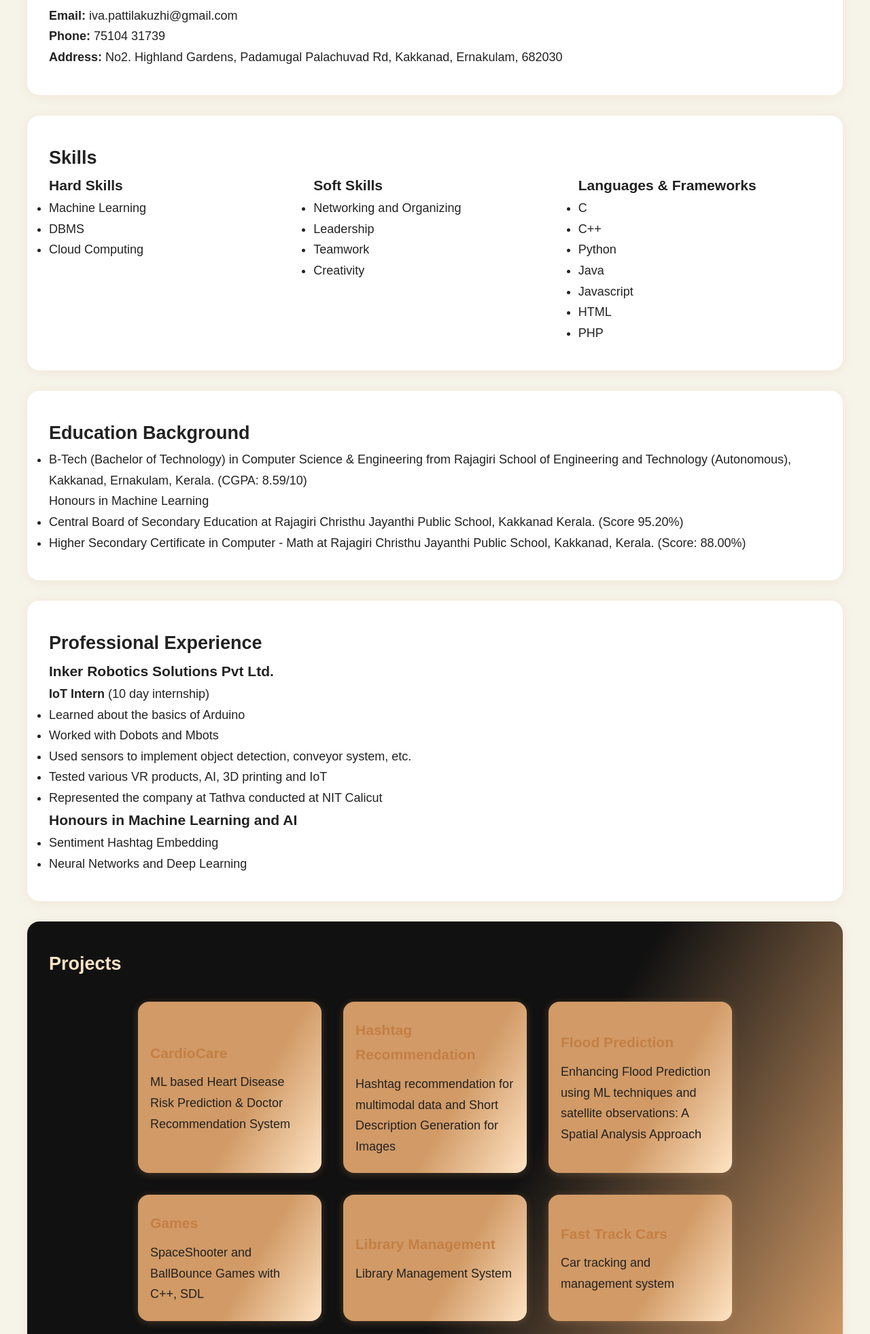
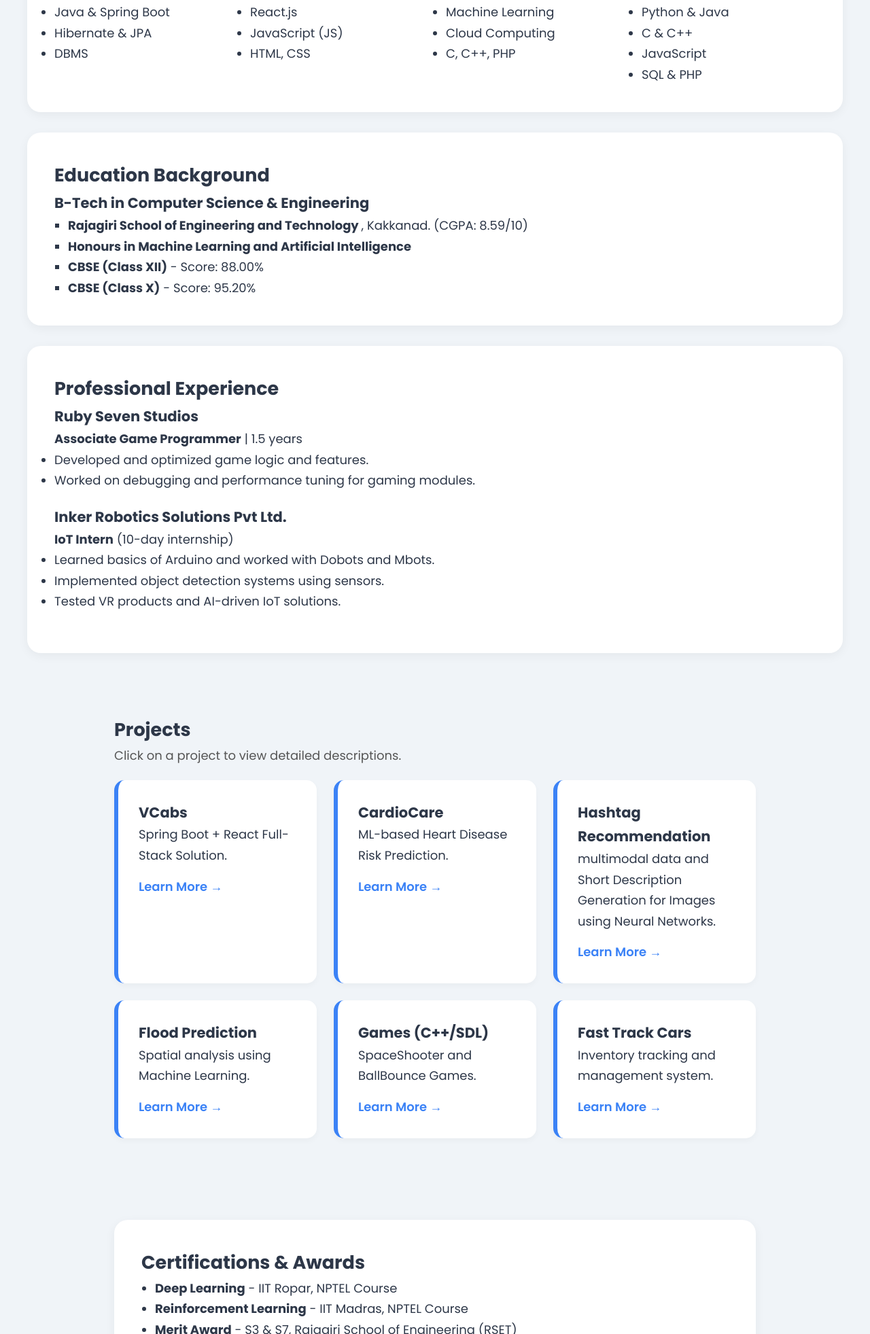
Before and after one commit to 1vasony/Portfolio_Iva, a plain HTML site: page index.html in a window 1280 px wide. Shown: the part 837-2800 px from the top of the page at 68% size. Drawn offline with Linux system fonts and the light colour scheme.

Commit message:
latest updates

```diff
--- a/index.html
+++ b/index.html
@@ -3,10 +3,11 @@
 <head>
     <meta charset="UTF-8">
     <meta name="viewport" content="width=device-width, initial-scale=1.0">
-    <title>Document</title>
+    <title>Iva Sony | Portfolio</title>
+    <link href="https://fonts.googleapis.com/css2?family=Poppins:wght@300;400;500;600;700&display=swap" rel="stylesheet">
     <link rel="stylesheet" href="style.css">
 </head>
-<body background="">
+<body>
 
     <header>
         <h1>My Portfolio</h1>
@@ -31,48 +32,43 @@
 
     <section id="about" class="about">
         <h2>About Me</h2>
-        <p>I am a BTech Computer Science Graduate, and I'm actively seeking a multifaceted role within a flourishing environment that not only challenges me but also provides opportunities for professional growth as well as personal. Looking forward to continuously improve my skills through learning and development, dive into cutting-edge technology and to remain at the forefront of innovation.</p>
-    </section>
-
-    <section id="contact" class="contact">
-        <h2>Contact</h2>
-        <ul style="list-style:none; padding-left:0;">
-            <li><strong>Email:</strong> iva.pattilakuzhi@gmail.com</li>
-            <li><strong>Phone:</strong> 75104 31739</li>
-            <li><strong>Address:</strong> No2. Highland Gardens, Padamugal Palachuvad Rd, Kakkanad, Ernakulam, 682030</li>
-        </ul>
+        <p>I am a BTech Computer Science Graduate, and I'm actively seeking a multifaceted role within a flourishing environment that not only challenges me but also provides opportunities for professional growth as well as personal.</p>
     </section>
 
     <section id="skills" class="about">
         <h2>Skills</h2>
         <div style="display:flex; flex-wrap:wrap; gap:32px;">
             <div style="flex:1; min-width:220px;">
-                <h3>Hard Skills</h3>
+                <h3>Backend & Database</h3>
                 <ul>
-                    <li>Machine Learning</li>
+                    <li>Java & Spring Boot</li>
+                    <li>Hibernate & JPA</li>
                     <li>DBMS</li>
-                    <li>Cloud Computing</li>
                 </ul>
             </div>
             <div style="flex:1; min-width:220px;">
-                <h3>Soft Skills</h3>
+                <h3>Frontend & Web</h3>
                 <ul>
-                    <li>Networking and Organizing</li>
-                    <li>Leadership</li>
-                    <li>Teamwork</li>
-                    <li>Creativity</li>
+                    <li>React.js</li>
+                    <li>JavaScript (JS)</li>
+                    <li>HTML, CSS</li>
                 </ul>
             </div>
             <div style="flex:1; min-width:220px;">
-                <h3>Languages & Frameworks</h3>
+                <h3>Other Technical</h3>
                 <ul>
-                    <li>C</li>
-                    <li>C++</li>
-                    <li>Python</li>
-                    <li>Java</li>
-                    <li>Javascript</li>
-                    <li>HTML</li>
-                    <li>PHP</li>
+                    <li>Machine Learning</li>
+                    <li>Cloud Computing</li>
+                    <li>C, C++, PHP</li>
+                </ul>
+            </div>
+            <div style="flex:1; min-width:220px;">
+            <h3>Languages</h3>
+            <ul>
+                <li>Python & Java</li>
+                <li>C & C++</li>
+                <li>JavaScript</li>
+                <li>SQL & PHP</li>
             </ul>
         </div>
         </div>
@@ -80,79 +76,114 @@
 
     <section id="education" class="about">
         <h2>Education Background</h2>
-        <ul>
-            <li>B-Tech (Bachelor of Technology) in Computer Science & Engineering from Rajagiri School of Engineering and Technology (Autonomous), Kakkanad, Ernakulam, Kerala. (CGPA: 8.59/10)<br>Honours in Machine Learning</li>
-            <li>Central Board of Secondary Education at Rajagiri Christhu Jayanthi Public School, Kakkanad Kerala. (Score 95.20%)</li>
-            <li>Higher Secondary Certificate in Computer - Math at Rajagiri Christhu Jayanthi Public School, Kakkanad, Kerala. (Score: 88.00%)</li>
+        <div>
+            <h3><b>B-Tech in Computer Science & Engineering</b></h3>
+        </div>
+        <ul style="list-style-type: square; padding-left: 20px;">
+            <li><b>Rajagiri School of Engineering and Technology </b>, Kakkanad. (CGPA: 8.59/10)</li>
+            <li><b>Honours in Machine Learning and Artificial Intelligence</b></li>
+            <li><b>CBSE (Class XII)</b> - Score: 88.00%</li>
+            <li><b>CBSE (Class X)</b> - Score: 95.20%</li>
         </ul>
     </section>
 
     <section id="experience" class="about">
         <h2>Professional Experience</h2>
-        <div>
-            <h3>Inker Robotics Solutions Pvt Ltd.</h3>
-            <p><strong>IoT Intern</strong> (10 day internship)</p>
+        <div style="margin-bottom: 20px;">
+            <h3>Ruby Seven Studios</h3>
+            <p><strong>Associate Game Programmer</strong> | 1.5 years</p>
             <ul>
-                <li>Learned about the basics of Arduino</li>
-                <li>Worked with Dobots and Mbots</li>
-                <li>Used sensors to implement object detection, conveyor system, etc.</li>
-                <li>Tested various VR products, AI, 3D printing and IoT</li>
-                <li>Represented the company at Tathva conducted at NIT Calicut</li>
+                <li>Developed and optimized game logic and features.</li>
+                <li>Worked on debugging and performance tuning for gaming modules.</li>
             </ul>
         </div>
-        <div>
-            <h3>Honours in Machine Learning and AI</h3>
+
+        <div style="margin-bottom: 20px;">
+            <h3>Inker Robotics Solutions Pvt Ltd.</h3>
+            <p><strong>IoT Intern</strong> (10-day internship)</p>
             <ul>
-                <li>Sentiment Hashtag Embedding</li>
-                <li>Neural Networks and Deep Learning</li>
+                <li>Learned basics of Arduino and worked with Dobots and Mbots.</li>
+                <li>Implemented object detection systems using sensors.</li>
+                <li>Tested VR products and AI-driven IoT solutions.</li>
             </ul>
         </div>
     </section>
 
     <section id="projects" class="projects">
         <h2>Projects</h2>
+        <p style="margin-bottom: 20px; color: #555;">Click on a project to view detailed descriptions.</p>
         <div class="project-container">
-            <div class="project-card">
+            <div class="project-card" onclick="openProject('vcabs')">
+                <h3>VCabs</h3>
+                <p>Spring Boot + React Full-Stack Solution.</p>
+                <span class="more-link">Learn More →</span>
+            </div>
+
+            <div class="project-card" onclick="openProject('cardiocare')">
                 <h3>CardioCare</h3>
-                <p>ML based Heart Disease Risk Prediction & Doctor Recommendation System</p>
+                <p>ML-based Heart Disease Risk Prediction.</p>
+                <span class="more-link">Learn More →</span>
             </div>
-            <div class="project-card">
+
+            <div class="project-card" onclick="openProject('hashtag')">
                 <h3>Hashtag Recommendation</h3>
-                <p>Hashtag recommendation for multimodal data and Short Description Generation for Images</p>
+                <p>multimodal data and Short Description Generation for Images using Neural Networks.</p>
+                <span class="more-link">Learn More →</span>
             </div>
-            <div class="project-card">
+
+            <div class="project-card" onclick="openProject('flood')">
                 <h3>Flood Prediction</h3>
-                <p>Enhancing Flood Prediction using ML techniques and satellite observations: A Spatial Analysis Approach</p>
+                <p>Spatial analysis using Machine Learning.</p>
+                <span class="more-link">Learn More →</span>
             </div>
-            <div class="project-card">
-                <h3>Games</h3>
-                <p>SpaceShooter and BallBounce Games with C++, SDL</p>
+
+            <div class="project-card" onclick="openProject('games')">
+                <h3>Games (C++/SDL)</h3>
+                <p>SpaceShooter and BallBounce Games.</p>
+                <span class="more-link">Learn More →</span>
             </div>
-            <div class="project-card">
-                <h3>Library Management</h3>
-                <p>Library Management System</p>
-            </div>
-            <div class="project-card">
+
+            <div class="project-card" onclick="openProject('fasttrack')">
                 <h3>Fast Track Cars</h3>
-                <p>Car tracking and management system</p>
+                <p>Inventory tracking and management system.</p>
+                <span class="more-link">Learn More →</span>
             </div>
         </div>
     </section>
 
-    <section id="certifications" class="certificates">
-        <h2>Certifications & Awards</h2>
-        <ul>
-            <li>Deep Learning - IIT Ropar, NPTEL Course</li>
-            <li>Reinforcement Learning - IIT Madras, NPTEL Course</li>
-            <li>Merit Award - S3 & S7, RSET</li>
-            <li>Cloud Computing Workshop at NIT Calicut</li>
-            <li>Workshop on Python for Data Science at RSET</li>
-            <li>Google AI Campus Fest - Tensorflow workshop and Hackathon</li>
+    <div id="projectModal" class="modal">
+        <div class="modal-content">
+            <span class="close-btn" onclick="closeModal()">&times;</span>
+            <div id="modalBody">
+                </div>
+        </div>
+    </div>
+
+    <section id="certifications" class="certificates-section">
+    <div class="about"> <h2>Certifications & Awards</h2>
+        <ul style="list-style-type: disc; padding-left: 20px;">
+            <li><b>Deep Learning</b> - IIT Ropar, NPTEL Course</li>
+            <li><b>Reinforcement Learning</b> - IIT Madras, NPTEL Course</li>
+            <li><b>Merit Award</b> - S3 & S7, Rajagiri School of Engineering (RSET)</li>
+            <li><b>Cloud Computing Workshop</b> - NIT Calicut</li>
+            <li><b>Python for Data Science</b> - Workshop at RSET</li>
+            <li><b>Google AI Campus Fest</b> - Tensorflow Workshop and Hackathon</li>
+        </ul>
+    </div>
+    </section>
+
+    <section id="contact" class="contact">
+        <h2>Contact</h2>
+        <ul style="list-style:none; padding-left:0;">
+            <li><strong>Email:</strong> iva.pattilakuzhi@gmail.com</li>
+            <li><strong>LinkedIn:</strong> linkedin.com/in/ivasony</li>
         </ul>
     </section>
 
     <footer>
-        <p>All rights reserved &copy; Iva Sony</p>
+        <p>All rights reserved &copy; 2026 Iva Sony</p>
     </footer>
+
+    <script src="script.js"></script>
 </body>
 </html>
--- a/style.css
+++ b/style.css
@@ -4,153 +4,139 @@
     box-sizing: border-box;
     font-family: "Poppins", sans-serif;
 }
-section {
-    padding: 60px 8vw;
-    margin-top: 30px;
-    max-width: 1200px;
-    margin-left: auto;
-    margin-right: auto;
-}
 
 body {
-    background-color: #f6f3e9;
-    color: #222;
+    background-color: #f0f4f8;
+    color: #2d3748;
     font-size: 18px;
     line-height: 1.7;
 }
-
 
 header {
     display: flex;
     justify-content: space-between;
     align-items: center;
     padding: 20px 50px;
-    background: linear-gradient(90deg, #111 60%, #d19a66 100%);
-    color: #f5deb3;
+    background: linear-gradient(90deg, #1e3a8a 60%, #3b82f6 100%);
+    color: #ffffff;
     position: sticky;
     top: 0;
-    z-index: 10;
-    box-shadow: 0 2px 8px #d19a6622;
+    z-index: 100;
+    box-shadow: 0 2px 10px rgba(0,0,0,0.1);
 }
 
 header nav a {
     margin-left: 20px;
     text-decoration: none;
-    color: #f5deb3;
+    color: #e2e8f0;
     font-weight: 500;
-    font-size: 1.1em;
-    transition: color 0.2s;
+    transition: 0.3s;
 }
 
-header nav a:hover {
-    color: #d19a66;
-    text-shadow: 0 0 5px #d19a66;
-}
+header nav a:hover { color: #ffffff; }
 
-/* HERO SECTION */
 .hero {
-    min-height: 350px;
-    background: linear-gradient(120deg, #333 60%, #d19a66 100%);
-    color: #ffe4c4;
+    min-height: 400px;
+    background: linear-gradient(120deg, #2563eb 60%, #60a5fa 100%);
+    color: #ffffff;
     display: flex;
     flex-direction: column;
     align-items: center;
     justify-content: center;
     text-align: center;
-    border-radius: 0 0 30px 30px;
-    box-shadow: 0 4px 24px #d19a6622;
+    border-radius: 0 0 50px 50px;
+    padding: 20px;
 }
 
 .hero .btn {
-    margin-top: 15px;
-    padding: 12px 32px;
-    background: #d19a66;
-    color: white;
-    border-radius: 25px;
+    margin-top: 25px;
+    padding: 12px 35px;
+    background: #ffffff;
+    color: #2563eb;
+    border-radius: 30px;
     text-decoration: none;
     font-weight: 600;
-    font-size: 1.1em;
-    box-shadow: 0 2px 8px #d19a6622;
-    transition: background 0.2s, box-shadow 0.2s;
+    transition: 0.3s;
 }
 
-.hero .btn:hover {
-    background: #c47f45;
-    box-shadow: 0 4px 16px #d19a6644;
+.hero .btn:hover { transform: translateY(-3px); box-shadow: 0 5px 15px rgba(0,0,0,0.2); }
+
+section {
+    padding: 60px 10%;
+    max-width: 1200px;
+    margin: 0 auto;
 }
 
-
-/* SECTIONS */
-section {
-    padding: 60px 8vw;
-    margin-top: 30px;
-    max-width: 1200px;
-    margin-left: auto;
-    margin-right: auto;
-}
-
-.about, .certificates, .contact {
-    background-color: #fff;
-    border-radius: 18px;
-    box-shadow: 0 2px 16px #d19a6622;
-    text-align: left;
+.about, .contact {
+    background: #fff;
+    border-radius: 20px;
+    padding: 40px;
     margin-bottom: 30px;
-    padding: 40px 32px;
-}
-
-/* PROJECTS */
-
-.projects {
-    background: linear-gradient(120deg, #111 60%, #d19a66 100%);
-    color: #ffe4c4;
-    border-radius: 18px;
-    box-shadow: 0 2px 16px #d19a6622;
-    margin-bottom: 30px;
-    padding: 40px 32px;
+    box-shadow: 0 4px 15px rgba(0,0,0,0.05);
 }
 
 .project-container {
-    display: flex;
-    justify-content: center;
-    gap: 32px;
-    flex-wrap: wrap;
-    margin-top: 32px;
+    display: grid;
+    grid-template-columns: repeat(auto-fit, minmax(280px, 1fr));
+    gap: 25px;
 }
 
 .project-card {
-    width: 270px;
-    min-height: 180px;
-    padding: 24px 18px;
-    background: linear-gradient(120deg, #d19a66 60%, #ffe4c4 100%);
-    color: #222;
-    border-radius: 16px;
-    box-shadow: 0 2px 12px #d19a6644;
+    background: #fff;
+    padding: 30px;
+    border-radius: 15px;
+    border-left: 6px solid #3b82f6;
+    cursor: pointer;
     transition: 0.3s;
-    display: flex;
-    flex-direction: column;
-    align-items: flex-start;
-    justify-content: center;
-}
-
-.project-card h3 {
-    margin-bottom: 10px;
-    color: #c47f45;
+    box-shadow: 0 4px 10px rgba(0,0,0,0.03);
 }
 
 .project-card:hover {
-    transform: scale(1.05);
-    background: linear-gradient(120deg, #c18240 60%, #ffe4c4 100%);
-    box-shadow: 0 4px 24px #d19a6644;
+    transform: translateY(-10px);
+    box-shadow: 0 12px 25px rgba(59, 130, 246, 0.2);
 }
 
-/* FOOTER */
+.more-link {
+    display: inline-block;
+    margin-top: 15px;
+    color: #3b82f6;
+    font-weight: 600;
+}
+
+/* Modal Styling */
+.modal {
+    display: none;
+    position: fixed;
+    z-index: 1000;
+    left: 0; top: 0;
+    width: 100%; height: 100%;
+    background-color: rgba(0,0,0,0.7);
+    backdrop-filter: blur(5px);
+}
+
+.modal-content {
+    background-color: #fff;
+    margin: 10% auto;
+    padding: 40px;
+    border-radius: 20px;
+    width: 80%;
+    max-width: 700px;
+    position: relative;
+    animation: fadeIn 0.4s;
+}
+
+@keyframes fadeIn { from { opacity: 0; transform: translateY(-20px); } to { opacity: 1; transform: translateY(0); } }
+
+.close {
+    position: absolute;
+    right: 20px; top: 15px;
+    font-size: 30px;
+    cursor: pointer;
+}
+
 footer {
-    background: #111;
-    padding: 24px;
+    background: #1e3a8a;
+    color: #fff;
     text-align: center;
-    color: #ffe4c4;
-    margin-top: 20px;
-    font-size: 1.1em;
-    border-radius: 0 0 18px 18px;
-    box-shadow: 0 -2px 8px #d19a6622;
+    padding: 30px;
 }
```
Lines whose indentation alone changed are shown as unchanged.
